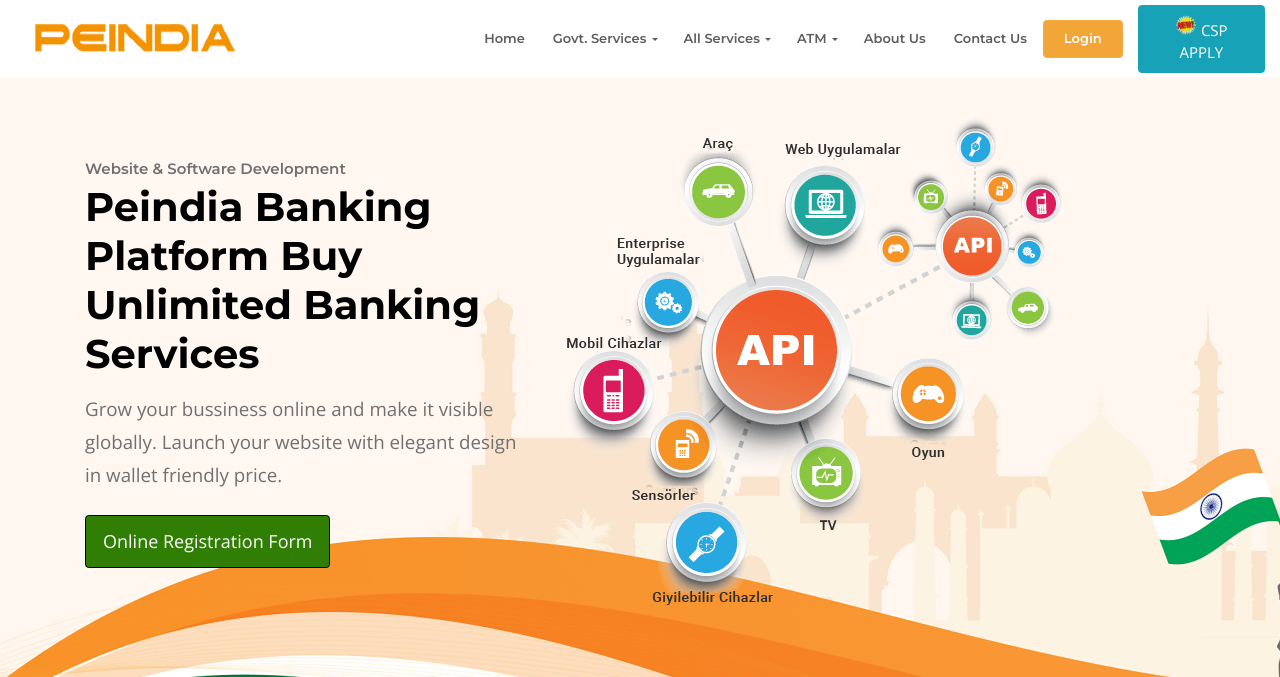
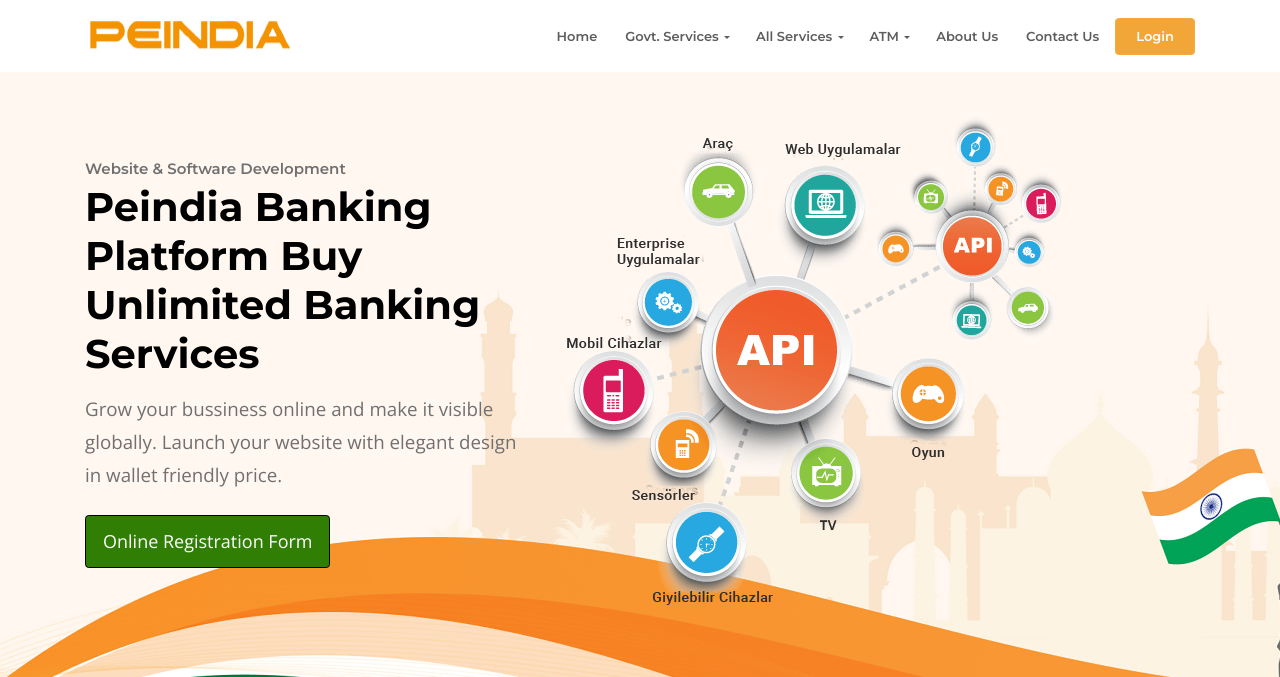
Before and after one commit to Mafidul99/peindia-payment-master, a PHP site: page /index.php in a window 1280 px wide. Shown: the top 677 px of the page. Run offline with PHP 8.4, Linux system fonts and the light colour scheme; some libraries are stand-ins or nearby versions.

Commit message:
done here

```diff
--- a/pages/header.php
+++ b/pages/header.php
@@ -50,11 +50,5 @@
                 </ul>
             </div>
         </div>
-            <ul>
-                <li>
-                    <a href="assets/New_Bank_CSP_2022/index.php" target="_blank" class="btn btn-info check-btn">
-                        <img src="image/click.gif" width=22px height=22px> CSP APPLY</a>
-                </li>
-            </ul>
     </nav>
     </header>
```
